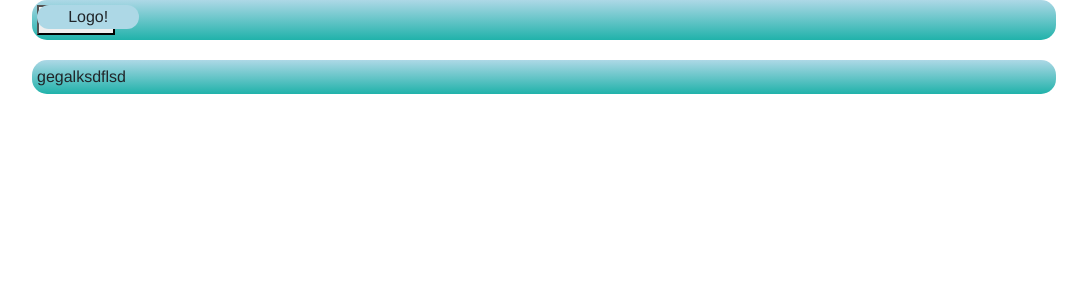
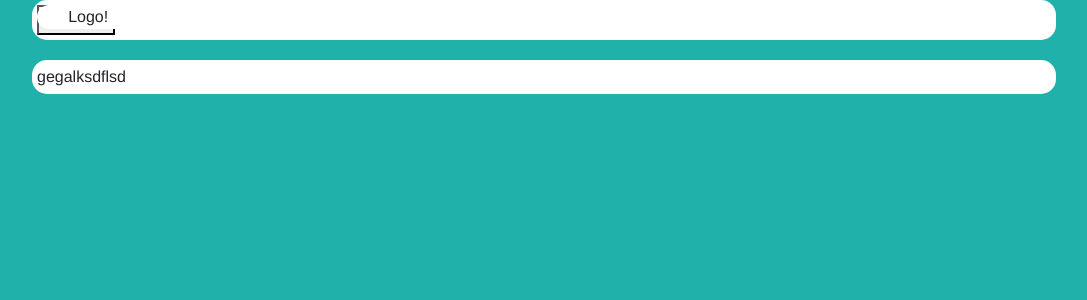
Before and after one commit to MonteD50/Hacktech2020Demo, a Flask app: template templates/index.html in a window 1280 px wide. Shown: the top 300 px of the page, without its empty margins (96-1183 px from the left). Run offline with Flask 2, Linux system fonts and the light colour scheme; the template is opened without the code that fills it, so the values that code supplies are empty; some libraries are stand-ins or nearby versions.

Commit message:
testing a different color design

```diff
--- a/static/css/main.css
+++ b/static/css/main.css
@@ -1,16 +1,15 @@
 body {
-    margin: 0;
+    background-color: lightseagreen !important;
 }
 
 div {
-    background-color: lightblue;
     border-radius: 15px;
     padding:5px;
     font-family: "Helvetica";
+    background-color: white;
 }
 
 .header-wrapper {
-    background-image: linear-gradient(lightblue,lightseagreen);
     border-radius: 15px;
     left: 10%;
     right: 10%;
@@ -44,5 +43,4 @@ div {
     right:10%;
 
     position:absolute;
-    background-image: linear-gradient(lightblue,lightseagreen);
 }
--- a/templates/overall.html
+++ b/templates/overall.html
@@ -3,7 +3,7 @@
 <style>
     body
     {
-        background-color: #eee;
+        background-color: lightseagreen;
     }
     #bargraph
     {
@@ -11,7 +11,7 @@
     }
     .messages_Div
     {
-        background-color: lightseagreen;
+        background-color: darkgr;
         float: left;
         width: 260px;
         height: 670px;
```
